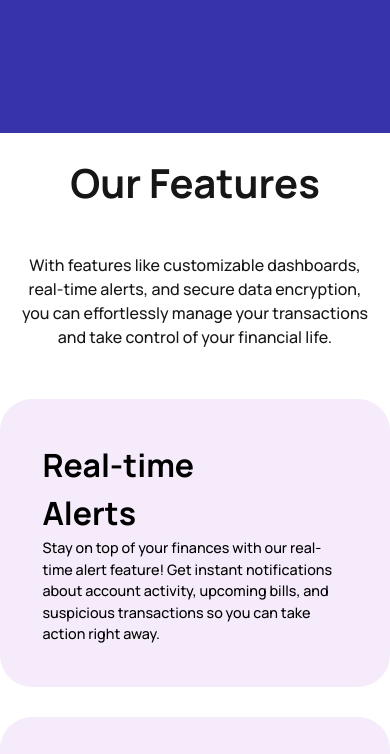
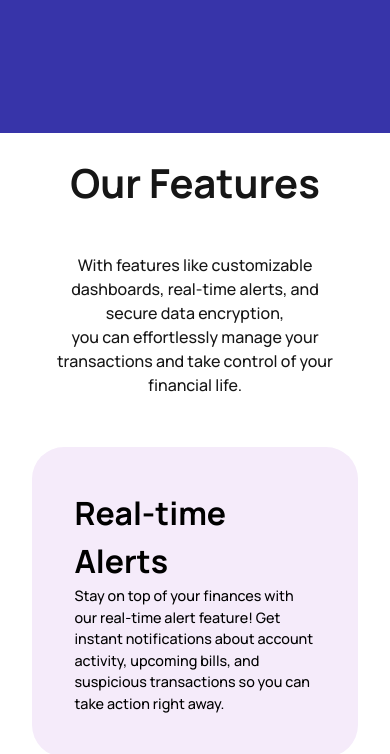
Before and after one commit to mrrpablo/Mospending, a website: page index.html in a window 390 px wide. Shown: the part 880-1634 px from the top of the page. Drawn offline with nearby package versions, Linux system fonts and the light colour scheme; files that its build step writes are made by us from their sources.

Commit message:
Update index.html

```diff
--- a/index.html
+++ b/index.html
@@ -123,7 +123,7 @@
             />
         </div>
 
-        <section class="md:pt-[650px]">
+        <section class="md:pt-[650px] md:mx-16 mx-8">
           <div class=" md:p-6 md:mx-auto">
             <h2
               class="text-[2.5rem] md:text-[3.375rem] font-bold text-[#161616] text-center p-[20px]"
```
